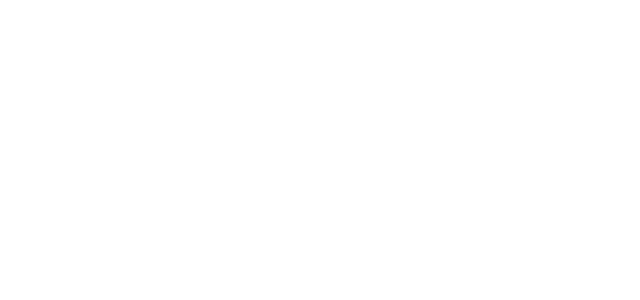
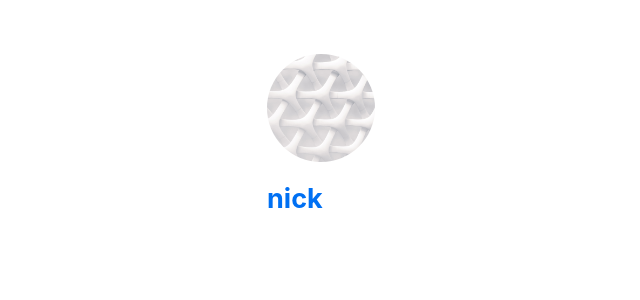
Before and after one commit to nsagias/nextjs-blog, a Next.js app: page /posts/first-post in a window 1280 px wide. Shown: the top 300 px of the page, without its empty margins (319-959 px from the left). Built offline with nearby package versions, Linux system fonts and the light colour scheme.

Commit message:
add header content

```diff
--- a/components/layout.jsx
+++ b/components/layout.jsx
@@ -31,6 +31,40 @@
         name="twitter:card"
         content="summary_large_image"
       />
+
+    <header className={styles.header}>
+      {home ? (
+        <>
+          <Image
+            priority
+            src="/images/profile_next_tutorial.jpg"
+            className={utilStyles.borderCircle}
+            height={144}
+            width={144}
+            alt=""
+          />
+          <h1 className={utilStyles.heading2Xl}>{name}</h1>
+        </>
+      ) : (
+        <>
+          <Link href="/">
+            <Image
+              priority
+              src="/images/profile_next_tutorial.jpg"
+              className={utilStyles.borderCircle}
+              height={108}
+              width={108}
+              alt=""
+            />
+            <h2 className={utilStyles.headingLg}>
+                <Link href="/" className={utilStyles.colorInherit}>
+                  {name}
+                </Link>
+            </h2>
+          </Link>
+        </>
+      )}
+    </header>
     </div>
   );
 }
```
